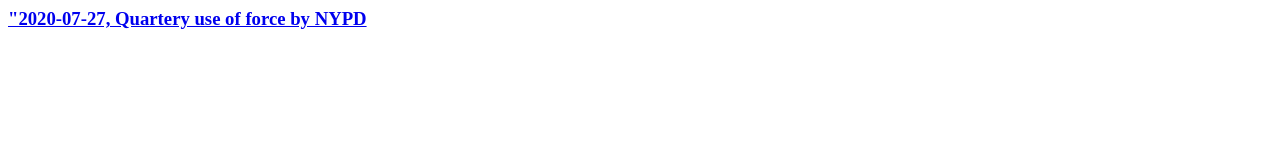
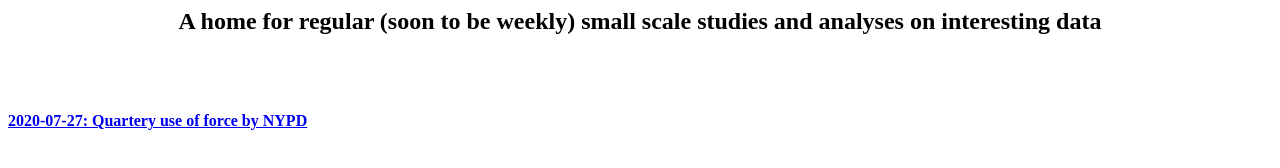
Before and after one commit to charlesfloyd/charlesfloyd.github.io, a plain HTML site: page index.html in a window 1280 px wide. Drawn offline with Linux system fonts and the light colour scheme.

Commit message:
small update to index page

```diff
--- a/index.html
+++ b/index.html
@@ -3,6 +3,9 @@
 <title> Weekly Correlated </title>
 </head>
 <body>
-<h3> <a href="./total_force.html">"2020-07-27, Quartery use of force by NYPD</a> </h3>
+  <h2 align = 'center'> A home for regular (soon to be weekly) small scale studies and analyses on interesting data </h2>
+  <br></br>
+
+<h4> <a href="./total_force.html">2020-07-27: Quartery use of force by NYPD</a> </h4>
 </body>
 </html>
```
